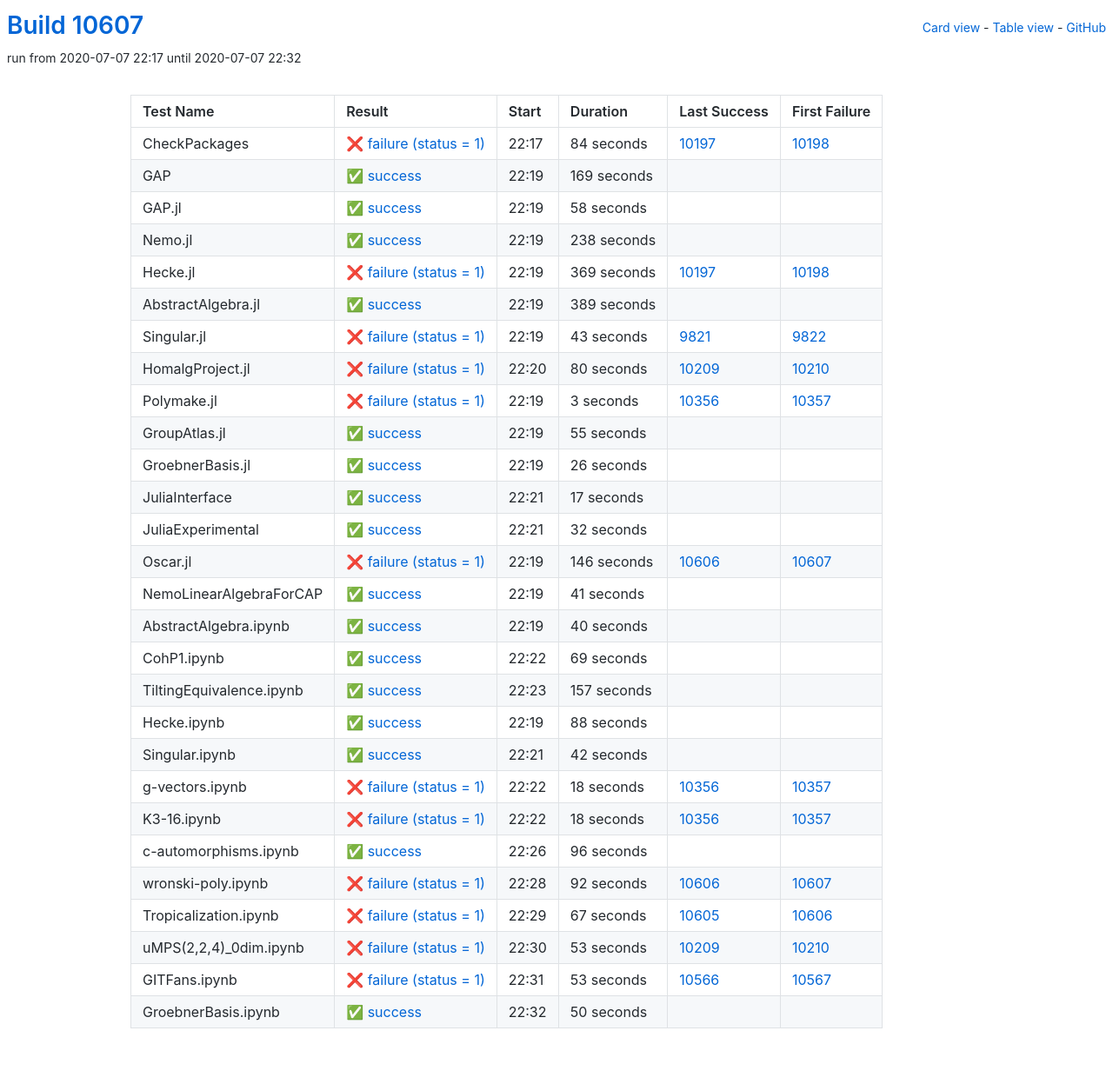
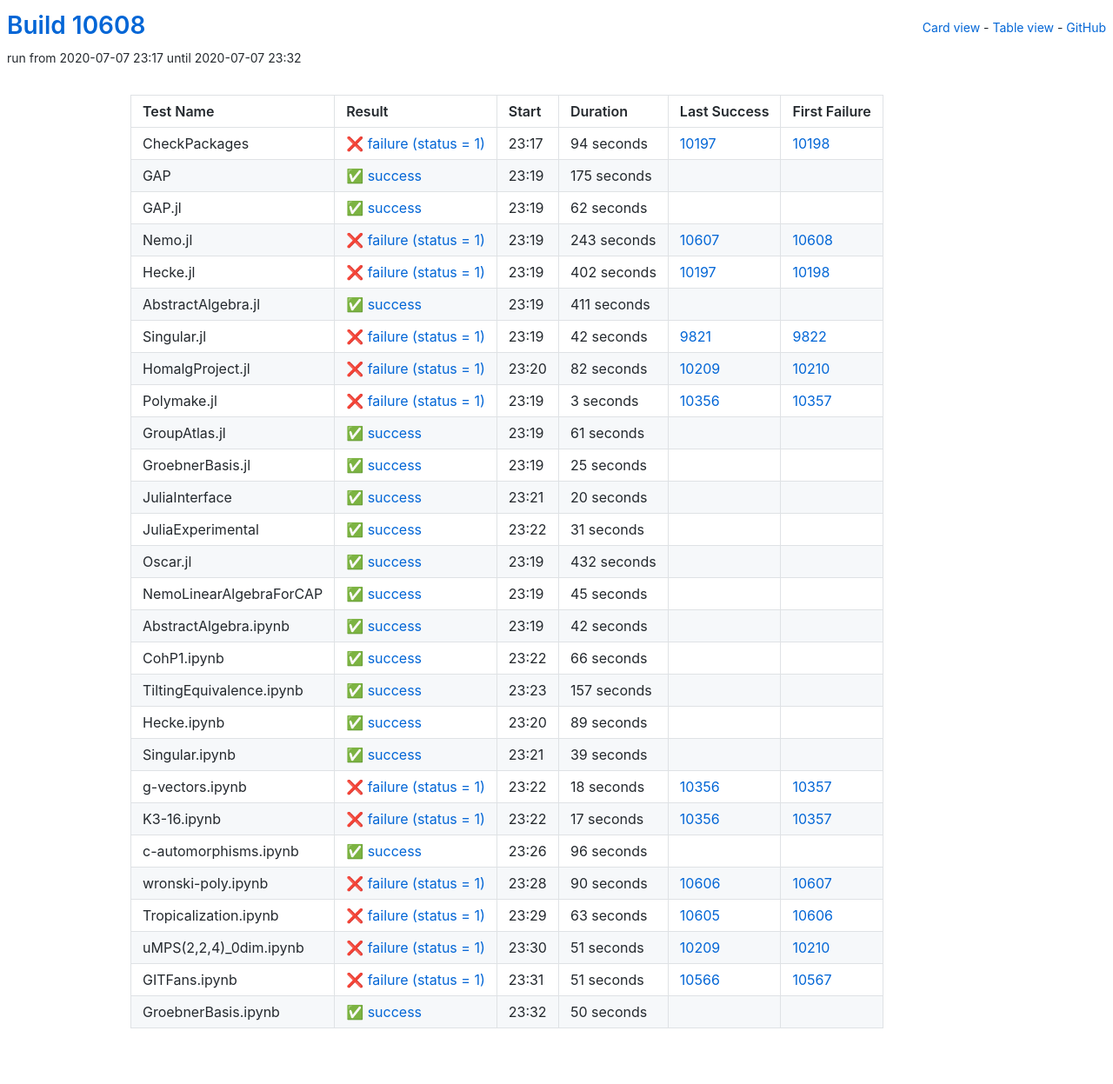
Before and after one commit to oscar-system/oscar-ci-status, a Jekyll site: the page built from table.html, in a window 1280 px wide. Shown: the whole page at 87% size. Built offline with Jekyll 4.4.1, drawn with Linux system fonts in a browser that asks for light colours.

Commit message:
Build #10608

```diff
--- a/_data/ci.yml
+++ b/_data/ci.yml
@@ -1,6 +1,6 @@
 ---
-build: 10607
-build_url: https://oscarci.mathematik.uni-kl.de/job/oscar/10607/
+build: 10608
+build_url: https://oscarci.mathematik.uni-kl.de/job/oscar/10608/
 job: oscar
 organization: oscar-system
 repo: oscar-ci-status
@@ -8,104 +8,104 @@
 tests:
 - name: CheckPackages
   id: checkpackages
-  log: https://oscarci.mathematik.uni-kl.de/job/oscar/10607/artifact/logs/build-10607/CheckPackages.log
-  start: 2020-07-07 22:17
+  log: https://oscarci.mathematik.uni-kl.de/job/oscar/10608/artifact/logs/build-10608/CheckPackages.log
+  start: 2020-07-07 23:17
   success: false
   exitcode: 1
   status: failure
-  duration: 84
+  duration: 94
   last_success: 10197
   last_success_url: https://oscarci.mathematik.uni-kl.de/job/oscar/10197/
   first_failure: 10198
   first_failure_url: https://oscarci.mathematik.uni-kl.de/job/oscar/10198/
 - name: GAP
   id: gap
-  log: https://oscarci.mathematik.uni-kl.de/job/oscar/10607/artifact/logs/build-10607/GAP.log
-  start: 2020-07-07 22:19
+  log: https://oscarci.mathematik.uni-kl.de/job/oscar/10608/artifact/logs/build-10608/GAP.log
+  start: 2020-07-07 23:19
   success: true
   exitcode: 0
   status: success
-  duration: 169
+  duration: 175
   last_success: false
   last_success_url:
   first_failure: false
   first_failure_url:
 - name: GAP.jl
   id: gap-jl
-  log: https://oscarci.mathematik.uni-kl.de/job/oscar/10607/artifact/logs/build-10607/GAP.jl.log
-  start: 2020-07-07 22:19
+  log: https://oscarci.mathematik.uni-kl.de/job/oscar/10608/artifact/logs/build-10608/GAP.jl.log
+  start: 2020-07-07 23:19
   success: true
   exitcode: 0
   status: success
-  duration: 58
+  duration: 62
   last_success: false
   last_success_url:
   first_failure: false
   first_failure_url:
 - name: Nemo.jl
   id: nemo-jl
-  log: https://oscarci.mathematik.uni-kl.de/job/oscar/10607/artifact/logs/build-10607/Nemo.jl.log
-  start: 2020-07-07 22:19
-  success: true
-  exitcode: 0
-  status: success
-  duration: 238
-  last_success: false
-  last_success_url:
-  first_failure: false
-  first_failure_url:
-- name: Hecke.jl
-  id: hecke-jl
-  log: https://oscarci.mathematik.uni-kl.de/job/oscar/10607/artifact/logs/build-10607/Hecke.jl.log
-  start: 2020-07-07 22:19
+  log: https://oscarci.mathematik.uni-kl.de/job/oscar/10608/artifact/logs/build-10608/Nemo.jl.log
+  start: 2020-07-07 23:19
   success: false
   exitcode: 1
   status: failure
-  duration: 369
+  duration: 243
+  last_success: 10607
+  last_success_url: https://oscarci.mathematik.uni-kl.de/job/oscar/10607/
+  first_failure: 10608
+  first_failure_url: https://oscarci.mathematik.uni-kl.de/job/oscar/10608/
+- name: Hecke.jl
+  id: hecke-jl
+  log: https://oscarci.mathematik.uni-kl.de/job/oscar/10608/artifact/logs/build-10608/Hecke.jl.log
+  start: 2020-07-07 23:19
+  success: false
+  exitcode: 1
+  status: failure
+  duration: 402
   last_success: 10197
   last_success_url: https://oscarci.mathematik.uni-kl.de/job/oscar/10197/
   first_failure: 10198
   first_failure_url: https://oscarci.mathematik.uni-kl.de/job/oscar/10198/
 - name: AbstractAlgebra.jl
   id: abstractalgebra-jl
-  log: https://oscarci.mathematik.uni-kl.de/job/oscar/10607/artifact/logs/build-10607/AbstractAlgebra.jl.log
-  start: 2020-07-07 22:19
+  log: https://oscarci.mathematik.uni-kl.de/job/oscar/10608/artifact/logs/build-10608/AbstractAlgebra.jl.log
+  start: 2020-07-07 23:19
   success: true
   exitcode: 0
   status: success
-  duration: 389
+  duration: 411
   last_success: false
   last_success_url:
   first_failure: false
   first_failure_url:
 - name: Singular.jl
   id: singular-jl
-  log: https://oscarci.mathematik.uni-kl.de/job/oscar/10607/artifact/logs/build-10607/Singular.jl.log
-  start: 2020-07-07 22:19
+  log: https://oscarci.mathematik.uni-kl.de/job/oscar/10608/artifact/logs/build-10608/Singular.jl.log
+  start: 2020-07-07 23:19
   success: false
   exitcode: 1
   status: failure
-  duration: 43
+  duration: 42
   last_success: 9821
   last_success_url: https://oscarci.mathematik.uni-kl.de/job/oscar/9821/
   first_failure: 9822
   first_failure_url: https://oscarci.mathematik.uni-kl.de/job/oscar/9822/
 - name: HomalgProject.jl
   id: homalgproject-jl
-  log: https://oscarci.mathematik.uni-kl.de/job/oscar/10607/artifact/logs/build-10607/HomalgProject.jl.log
-  start: 2020-07-07 22:20
+  log: https://oscarci.mathematik.uni-kl.de/job/oscar/10608/artifact/logs/build-10608/HomalgProject.jl.log
+  start: 2020-07-07 23:20
   success: false
   exitcode: 1
   status: failure
-  duration: 80
+  duration: 82
   last_success: 10209
   last_success_url: https://oscarci.mathematik.uni-kl.de/job/oscar/10209/
   first_failure: 10210
   first_failure_url: https://oscarci.mathematik.uni-kl.de/job/oscar/10210/
 - name: Polymake.jl
   id: polymake-jl
-  log: https://oscarci.mathematik.uni-kl.de/job/oscar/10607/artifact/logs/build-10607/Polymake.jl.log
-  start: 2020-07-07 22:19
+  log: https://oscarci.mathematik.uni-kl.de/job/oscar/10608/artifact/logs/build-10608/Polymake.jl.log
+  start: 2020-07-07 23:19
   success: false
   exitcode: 1
   status: failure
@@ -116,104 +116,104 @@
   first_failure_url: https://oscarci.mathematik.uni-kl.de/job/oscar/10357/
 - name: GroupAtlas.jl
   id: groupatlas-jl
-  log: https://oscarci.mathematik.uni-kl.de/job/oscar/10607/artifact/logs/build-10607/GroupAtlas.jl.log
-  start: 2020-07-07 22:19
+  log: https://oscarci.mathematik.uni-kl.de/job/oscar/10608/artifact/logs/build-10608/GroupAtlas.jl.log
+  start: 2020-07-07 23:19
   success: true
   exitcode: 0
   status: success
-  duration: 55
+  duration: 61
   last_success: false
   last_success_url:
   first_failure: false
   first_failure_url:
 - name: GroebnerBasis.jl
   id: groebnerbasis-jl
-  log: https://oscarci.mathematik.uni-kl.de/job/oscar/10607/artifact/logs/build-10607/GroebnerBasis.jl.log
-  start: 2020-07-07 22:19
+  log: https://oscarci.mathematik.uni-kl.de/job/oscar/10608/artifact/logs/build-10608/GroebnerBasis.jl.log
+  start: 2020-07-07 23:19
   success: true
   exitcode: 0
   status: success
-  duration: 26
+  duration: 25
   last_success: false
   last_success_url:
   first_failure: false
   first_failure_url:
 - name: JuliaInterface
   id: juliainterface
-  log: https://oscarci.mathematik.uni-kl.de/job/oscar/10607/artifact/logs/build-10607/JuliaInterface.log
-  start: 2020-07-07 22:21
+  log: https://oscarci.mathematik.uni-kl.de/job/oscar/10608/artifact/logs/build-10608/JuliaInterface.log
+  start: 2020-07-07 23:21
   success: true
   exitcode: 0
   status: success
-  duration: 17
+  duration: 20
   last_success: false
   last_success_url:
   first_failure: false
   first_failure_url:
 - name: JuliaExperimental
   id: juliaexperimental
-  log: https://oscarci.mathematik.uni-kl.de/job/oscar/10607/artifact/logs/build-10607/JuliaExperimental.log
-  start: 2020-07-07 22:21
+  log: https://oscarci.mathematik.uni-kl.de/job/oscar/10608/artifact/logs/build-10608/JuliaExperimental.log
+  start: 2020-07-07 23:22
   success: true
   exitcode: 0
   status: success
-  duration: 32
+  duration: 31
   last_success: false
   last_success_url:
   first_failure: false
   first_failure_url:
 - name: Oscar.jl
   id: oscar-jl
-  log: https://oscarci.mathematik.uni-kl.de/job/oscar/10607/artifact/logs/build-10607/Oscar.jl.log
-  start: 2020-07-07 22:19
-  success: false
-  exitcode: 1
-  status: failure
-  duration: 146
-  last_success: 10606
-  last_success_url: https://oscarci.mathematik.uni-kl.de/job/oscar/10606/
-  first_failure: 10607
-  first_failure_url: https://oscarci.mathematik.uni-kl.de/job/oscar/10607/
-- name: NemoLinearAlgebraForCAP
-  id: nemolinearalgebraforcap
-  log: https://oscarci.mathematik.uni-kl.de/job/oscar/10607/artifact/logs/build-10607/NemoLinearAlgebraForCAP.log
-  start: 2020-07-07 22:19
+  log: https://oscarci.mathematik.uni-kl.de/job/oscar/10608/artifact/logs/build-10608/Oscar.jl.log
+  start: 2020-07-07 23:19
   success: true
   exitcode: 0
   status: success
-  duration: 41
+  duration: 432
+  last_success: false
+  last_success_url:
+  first_failure: false
+  first_failure_url:
+- name: NemoLinearAlgebraForCAP
+  id: nemolinearalgebraforcap
+  log: https://oscarci.mathematik.uni-kl.de/job/oscar/10608/artifact/logs/build-10608/NemoLinearAlgebraForCAP.log
+  start: 2020-07-07 23:19
+  success: true
+  exitcode: 0
+  status: success
+  duration: 45
   last_success: false
   last_success_url:
   first_failure: false
   first_failure_url:
 - name: AbstractAlgebra.ipynb
   id: abstractalgebra-ipynb
-  log: https://oscarci.mathematik.uni-kl.de/job/oscar/10607/artifact/logs/build-10607/AbstractAlgebra.ipynb.log
-  start: 2020-07-07 22:19
+  log: https://oscarci.mathematik.uni-kl.de/job/oscar/10608/artifact/logs/build-10608/AbstractAlgebra.ipynb.log
+  start: 2020-07-07 23:19
   success: true
   exitcode: 0
   status: success
-  duration: 40
+  duration: 42
   last_success: false
   last_success_url:
   first_failure: false
   first_failure_url:
 - name: CohP1.ipynb
   id: cohp1-ipynb
-  log: https://oscarci.mathematik.uni-kl.de/job/oscar/10607/artifact/logs/build-10607/CohP1.ipynb.log
-  start: 2020-07-07 22:22
+  log: https://oscarci.mathematik.uni-kl.de/job/oscar/10608/artifact/logs/build-10608/CohP1.ipynb.log
+  start: 2020-07-07 23:22
   success: true
   exitcode: 0
   status: success
-  duration: 69
+  duration: 66
   last_success: false
   last_success_url:
   first_failure: false
   first_failure_url:
 - name: TiltingEquivalence.ipynb
   id: tiltingequivalence-ipynb
-  log: https://oscarci.mathematik.uni-kl.de/job/oscar/10607/artifact/logs/build-10607/TiltingEquivalence.ipynb.log
-  start: 2020-07-07 22:23
+  log: https://oscarci.mathematik.uni-kl.de/job/oscar/10608/artifact/logs/build-10608/TiltingEquivalence.ipynb.log
+  start: 2020-07-07 23:23
   success: true
   exitcode: 0
   status: success
@@ -224,32 +224,32 @@
   first_failure_url:
 - name: Hecke.ipynb
   id: hecke-ipynb
-  log: https://oscarci.mathematik.uni-kl.de/job/oscar/10607/artifact/logs/build-10607/Hecke.ipynb.log
-  start: 2020-07-07 22:19
+  log: https://oscarci.mathematik.uni-kl.de/job/oscar/10608/artifact/logs/build-10608/Hecke.ipynb.log
+  start: 2020-07-07 23:20
   success: true
   exitcode: 0
   status: success
-  duration: 88
+  duration: 89
   last_success: false
   last_success_url:
   first_failure: false
   first_failure_url:
 - name: Singular.ipynb
   id: singular-ipynb
-  log: https://oscarci.mathematik.uni-kl.de/job/oscar/10607/artifact/logs/build-10607/Singular.ipynb.log
-  start: 2020-07-07 22:21
+  log: https://oscarci.mathematik.uni-kl.de/job/oscar/10608/artifact/logs/build-10608/Singular.ipynb.log
+  start: 2020-07-07 23:21
   success: true
   exitcode: 0
   status: success
-  duration: 42
+  duration: 39
   last_success: false
   last_success_url:
   first_failure: false
   first_failure_url:
 - name: g-vectors.ipynb
   id: g-vectors-ipynb
-  log: https://oscarci.mathematik.uni-kl.de/job/oscar/10607/artifact/logs/build-10607/g-vectors.ipynb.log
-  start: 2020-07-07 22:22
+  log: https://oscarci.mathematik.uni-kl.de/job/oscar/10608/artifact/logs/build-10608/g-vectors.ipynb.log
+  start: 2020-07-07 23:22
   success: false
   exitcode: 1
   status: failure
@@ -260,20 +260,20 @@
   first_failure_url: https://oscarci.mathematik.uni-kl.de/job/oscar/10357/
 - name: K3-16.ipynb
   id: k3-16-ipynb
-  log: https://oscarci.mathematik.uni-kl.de/job/oscar/10607/artifact/logs/build-10607/K3-16.ipynb.log
-  start: 2020-07-07 22:22
+  log: https://oscarci.mathematik.uni-kl.de/job/oscar/10608/artifact/logs/build-10608/K3-16.ipynb.log
+  start: 2020-07-07 23:22
   success: false
   exitcode: 1
   status: failure
-  duration: 18
+  duration: 17
   last_success: 10356
   last_success_url: https://oscarci.mathematik.uni-kl.de/job/oscar/10356/
   first_failure: 10357
   first_failure_url: https://oscarci.mathematik.uni-kl.de/job/oscar/10357/
 - name: c-automorphisms.ipynb
   id: c-automorphisms-ipynb
-  log: https://oscarci.mathematik.uni-kl.de/job/oscar/10607/artifact/logs/build-10607/c-automorphisms.ipynb.log
-  start: 2020-07-07 22:26
+  log: https://oscarci.mathematik.uni-kl.de/job/oscar/10608/artifact/logs/build-10608/c-automorphisms.ipynb.log
+  start: 2020-07-07 23:26
   success: true
   exitcode: 0
   status: success
@@ -284,56 +284,56 @@
   first_failure_url:
 - name: wronski-poly.ipynb
   id: wronski-poly-ipynb
-  log: https://oscarci.mathematik.uni-kl.de/job/oscar/10607/artifact/logs/build-10607/wronski-poly.ipynb.log
-  start: 2020-07-07 22:28
+  log: https://oscarci.mathematik.uni-kl.de/job/oscar/10608/artifact/logs/build-10608/wronski-poly.ipynb.log
+  start: 2020-07-07 23:28
   success: false
   exitcode: 1
   status: failure
-  duration: 92
+  duration: 90
   last_success: 10606
   last_success_url: https://oscarci.mathematik.uni-kl.de/job/oscar/10606/
   first_failure: 10607
   first_failure_url: https://oscarci.mathematik.uni-kl.de/job/oscar/10607/
 - name: Tropicalization.ipynb
   id: tropicalization-ipynb
-  log: https://oscarci.mathematik.uni-kl.de/job/oscar/10607/artifact/logs/build-10607/Tropicalization.ipynb.log
-  start: 2020-07-07 22:29
+  log: https://oscarci.mathematik.uni-kl.de/job/oscar/10608/artifact/logs/build-10608/Tropicalization.ipynb.log
+  start: 2020-07-07 23:29
   success: false
   exitcode: 1
   status: failure
-  duration: 67
+  duration: 63
   last_success: 10605
   last_success_url: https://oscarci.mathematik.uni-kl.de/job/oscar/10605/
   first_failure: 10606
   first_failure_url: https://oscarci.mathematik.uni-kl.de/job/oscar/10606/
 - name: uMPS(2,2,4)_0dim.ipynb
   id: umps-2-2-4-0dim-ipynb
-  log: https://oscarci.mathematik.uni-kl.de/job/oscar/10607/artifact/logs/build-10607/uMPS-2-2-4-_0dim.ipynb.log
-  start: 2020-07-07 22:30
+  log: https://oscarci.mathematik.uni-kl.de/job/oscar/10608/artifact/logs/build-10608/uMPS-2-2-4-_0dim.ipynb.log
+  start: 2020-07-07 23:30
   success: false
   exitcode: 1
   status: failure
-  duration: 53
+  duration: 51
   last_success: 10209
   last_success_url: https://oscarci.mathematik.uni-kl.de/job/oscar/10209/
   first_failure: 10210
   first_failure_url: https://oscarci.mathematik.uni-kl.de/job/oscar/10210/
 - name: GITFans.ipynb
   id: gitfans-ipynb
-  log: https://oscarci.mathematik.uni-kl.de/job/oscar/10607/artifact/logs/build-10607/GITFans.ipynb.log
-  start: 2020-07-07 22:31
+  log: https://oscarci.mathematik.uni-kl.de/job/oscar/10608/artifact/logs/build-10608/GITFans.ipynb.log
+  start: 2020-07-07 23:31
   success: false
   exitcode: 1
   status: failure
-  duration: 53
+  duration: 51
   last_success: 10566
   last_success_url: https://oscarci.mathematik.uni-kl.de/job/oscar/10566/
   first_failure: 10567
   first_failure_url: https://oscarci.mathematik.uni-kl.de/job/oscar/10567/
 - name: GroebnerBasis.ipynb
   id: groebnerbasis-ipynb
-  log: https://oscarci.mathematik.uni-kl.de/job/oscar/10607/artifact/logs/build-10607/GroebnerBasis.ipynb.log
-  start: 2020-07-07 22:32
+  log: https://oscarci.mathematik.uni-kl.de/job/oscar/10608/artifact/logs/build-10608/GroebnerBasis.ipynb.log
+  start: 2020-07-07 23:32
   success: true
   exitcode: 0
   status: success
```
Also changed, not shown: README.md.
